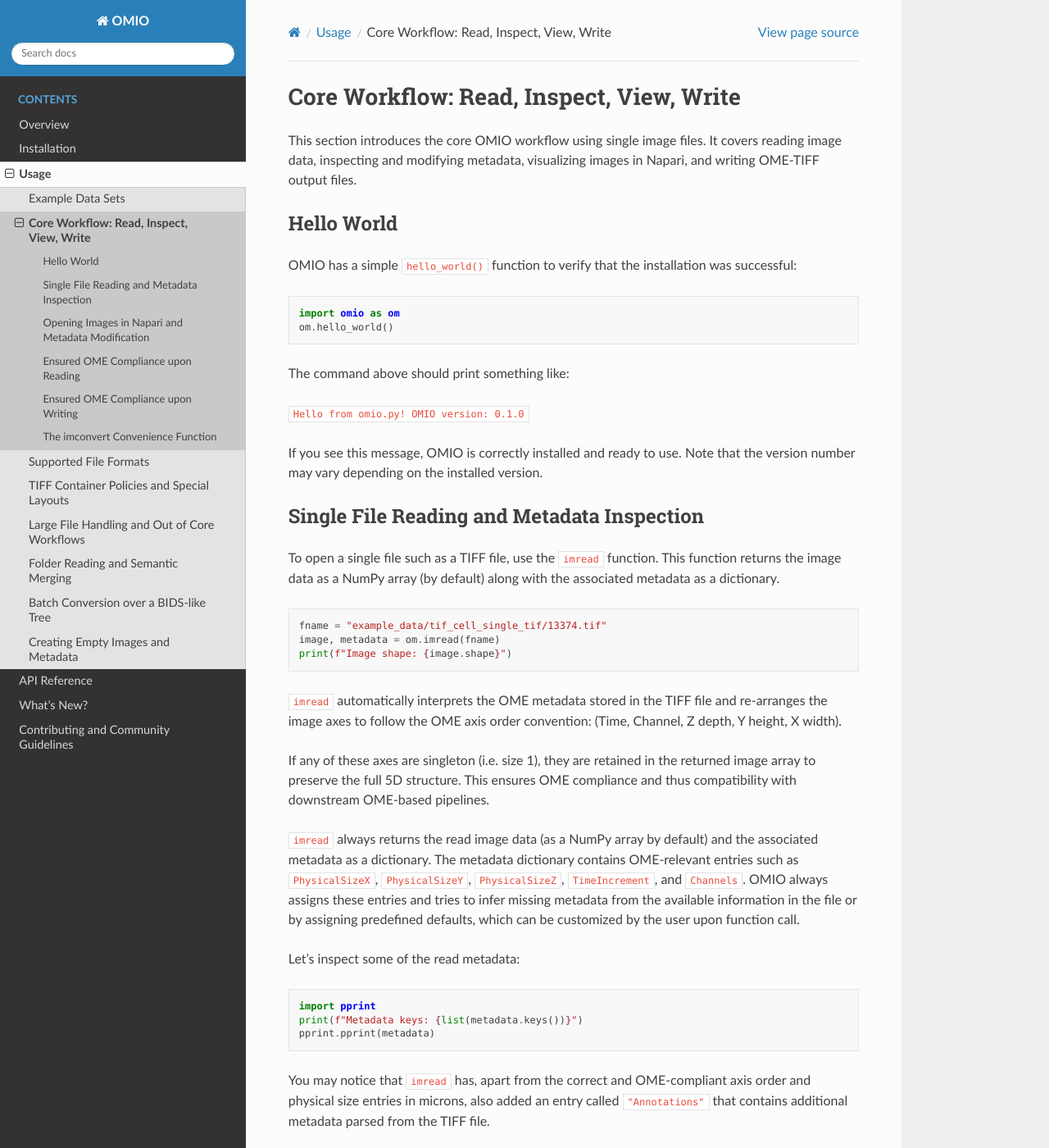
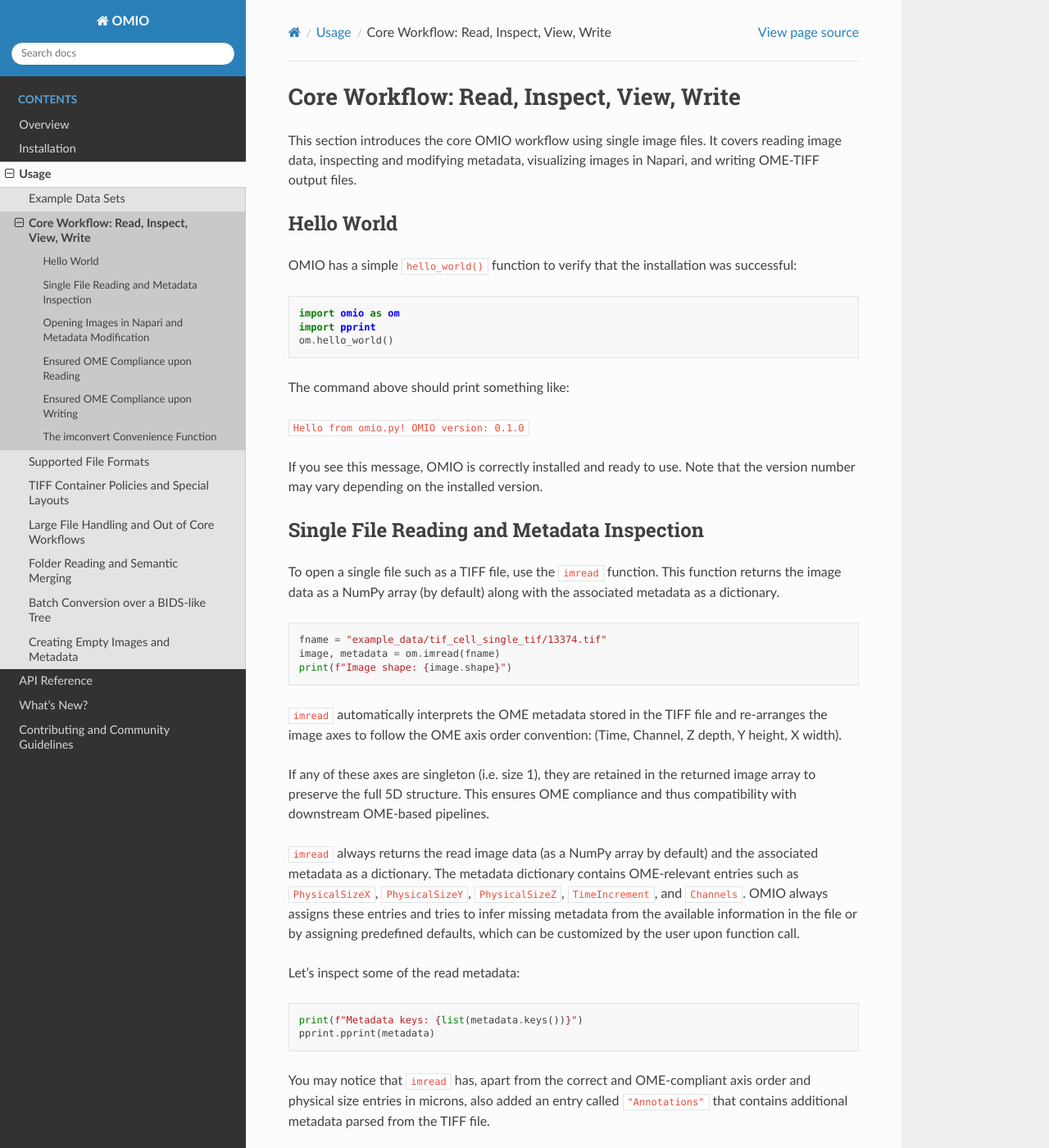
Before and after one commit to FabrizioMusacchio/omio, a Sphinx documentation site: the page built from docs/source/usage_core_functions.rst, in a window 1280 px wide and 1400 px high. Shown: the whole window at 82% size. Built offline with Sphinx 7.4.7 and the Read the Docs theme 3.1.0, drawn with Linux system fonts in a browser that asks for light colours; part of the change alters nothing that is shown.

```diff
--- a/docs/source/usage_core_functions.rst
+++ b/docs/source/usage_core_functions.rst
@@ -14,6 +14,7 @@ was successful:
 .. code-block:: python
 
    import omio as om
+   import pprint
    om.hello_world()
 
 The command above should print something like:
@@ -56,7 +57,6 @@ Let's inspect some of the read metadata:
 
 .. code-block:: python
 
-   import pprint
    print(f"Metadata keys: {list(metadata.keys())}")
    pprint.pprint(metadata)
 
```
